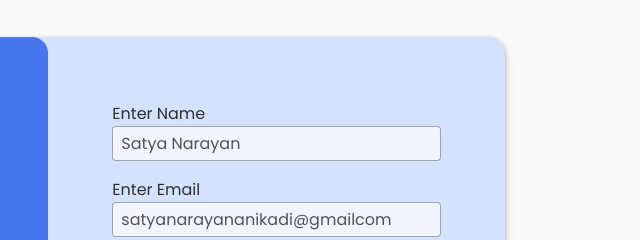
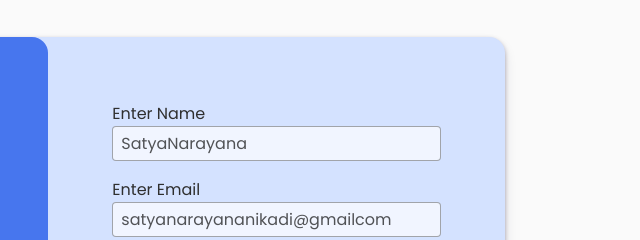
Before and after one commit to satyaidk/Portfolio, a plain HTML site: page index.html in a window 1280 px wide. Shown: the part 2080-2320 px from the top of the page, 519-1159 px from the left. Drawn offline with nearby package versions, Linux system fonts and the light colour scheme.

Commit message:
Update index.html

```diff
--- a/index.html
+++ b/index.html
@@ -169,7 +169,7 @@
       <form action="" class="contact-form">
         <div class="contact-name">
           <label for="name" class="contact-label">Enter Name</label>
-          <input type="text" class="contact-input" id="name" name="name" placeholder="Satya Narayan">
+          <input type="text" class="contact-input" id="name" name="name" placeholder="SatyaNarayana">
         </div>
         <div class="contact-email">
           <label for="email" class="contact-label">Enter Email</label>
```
